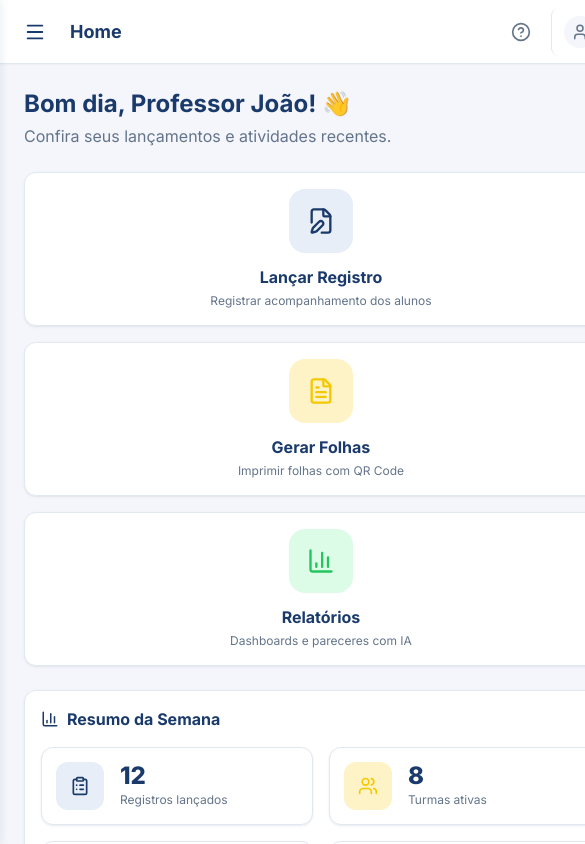
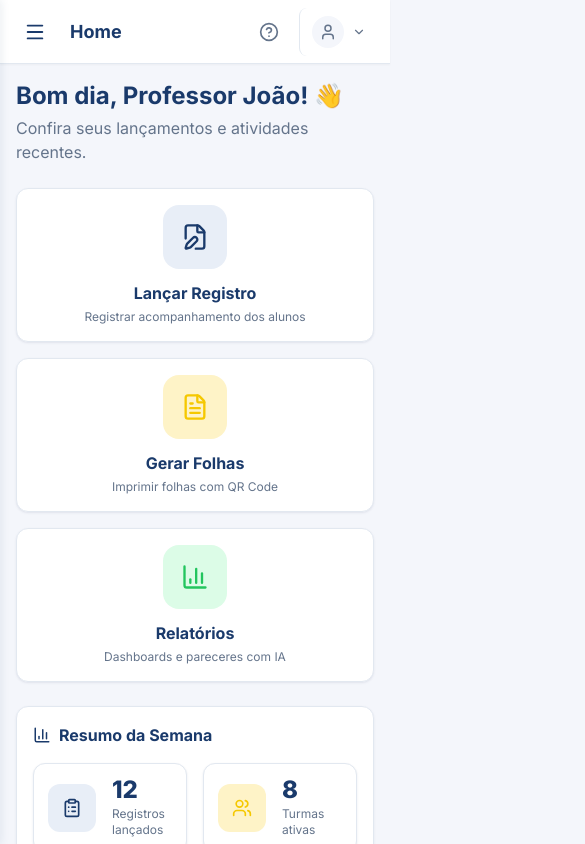
Before and after one commit to samueldng/nota10, a Next.js app: page / in a window 390 px wide. Shown: the top 844 px of the page, 585 px wide, since content can reach past the window. Built offline with nearby package versions, Linux system fonts and the light colour scheme.

Commit message:
fix: AppShell mobile responsiveness and margin layout

```diff
--- a/src/app/globals.css
+++ b/src/app/globals.css
@@ -580,9 +580,6 @@ body {
   .sidebar.open {
     transform: translateX(0);
   }
-  .main-content {
-    margin-left: 0 !important;
-  }
 }
 
 @media (max-width: 640px) {
--- a/src/components/AppShell.tsx
+++ b/src/components/AppShell.tsx
@@ -29,12 +29,12 @@ export default function AppShell({ children }: { children: React.ReactNode }) {
     <div className="flex min-h-screen">
       <Sidebar isOpen={sidebarOpen} onClose={() => setSidebarOpen(false)} />
 
-      <div className="main-content flex-1 flex flex-col" style={{ marginLeft: '256px' }}>
+      <div className="main-content flex-1 flex flex-col lg:ml-[256px] transition-all duration-300 w-full">
         <TopBar
           title={title}
           onMenuToggle={() => setSidebarOpen(!sidebarOpen)}
         />
-        <main className="flex-1 p-6">
+        <main className="flex-1 p-4 sm:p-6 overflow-x-hidden">
           {children}
         </main>
       </div>
```
